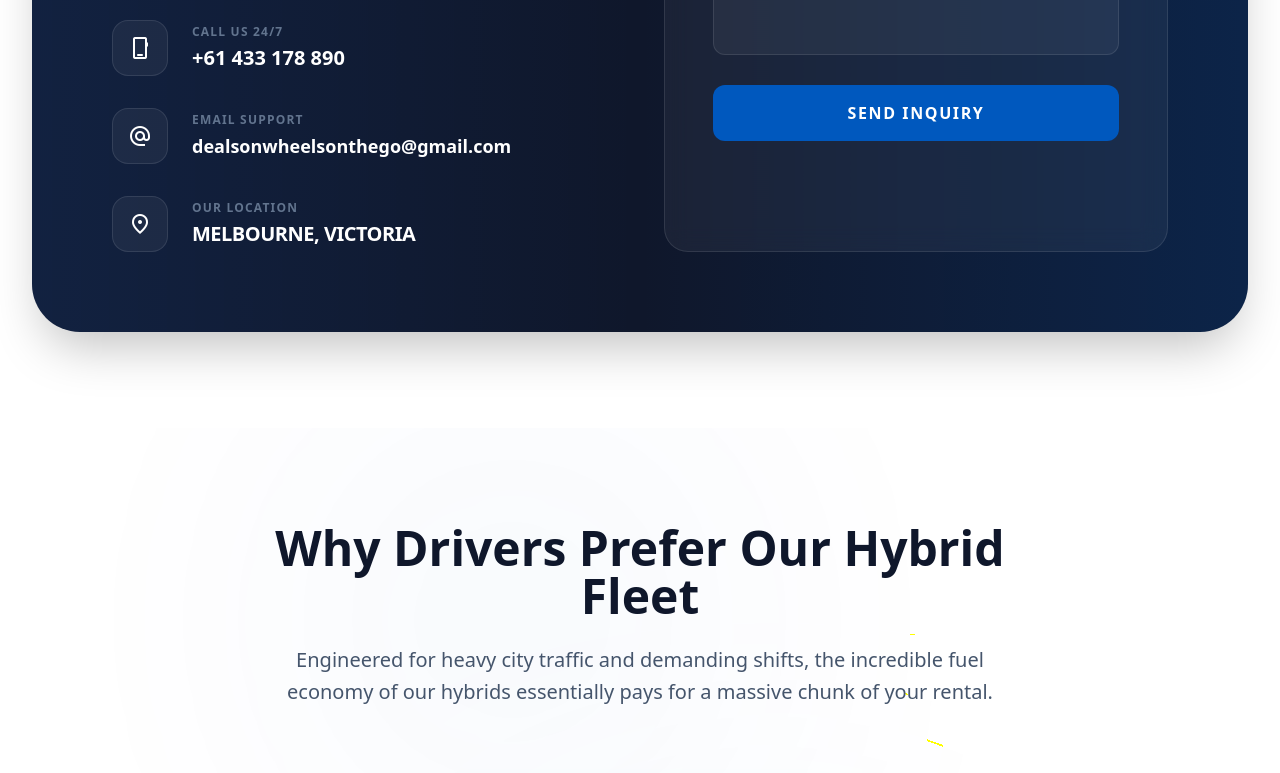
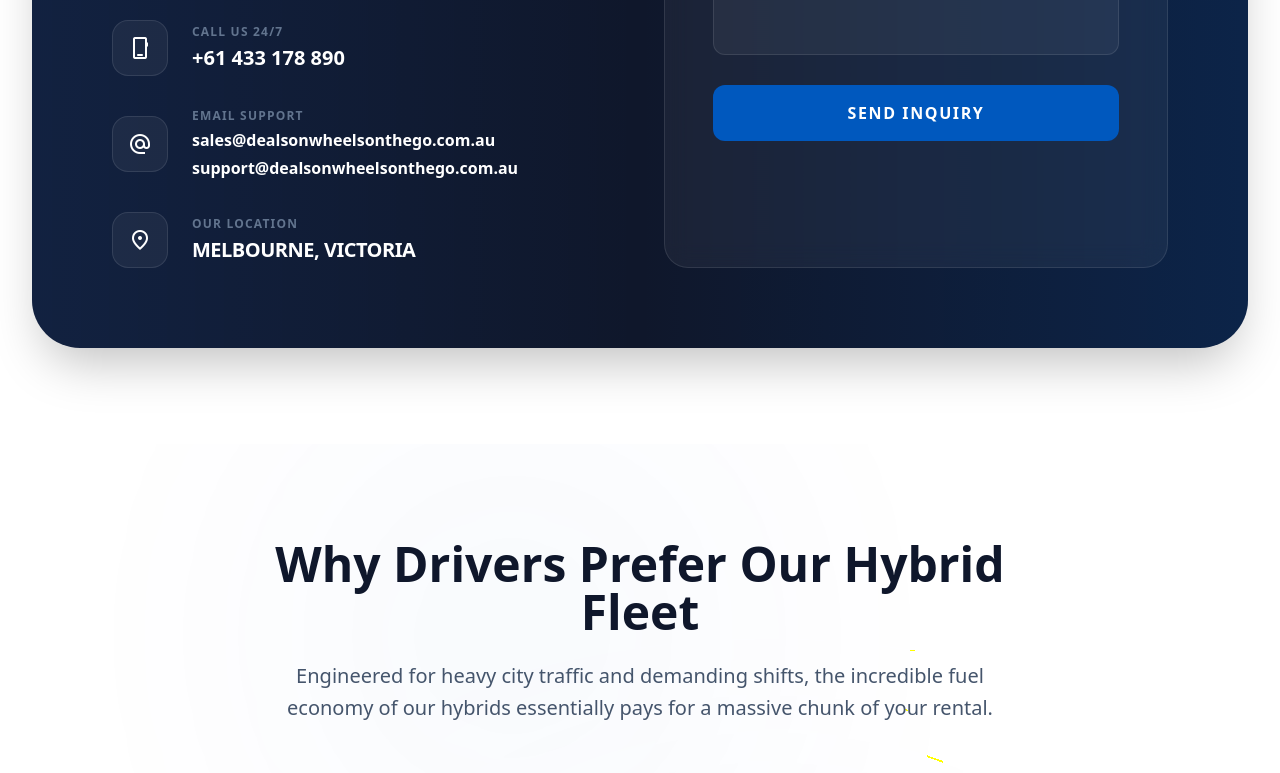
Before and after one commit to XenDevHub/deals-on-wheels, a Next.js app: page / in a window 1280 px wide. Shown: the part 5560-6333 px from the top of the page. Built offline with nearby package versions, Linux system fonts and the light colour scheme; no server answers; the database is empty.

Commit message:
support email added

```diff
--- a/src/app/about/page.jsx
+++ b/src/app/about/page.jsx
@@ -69,7 +69,10 @@ export default function AboutPage() {
                 <span className="material-symbols-outlined text-3xl">mail</span>
               </div>
               <h3 className="text-sm font-bold uppercase tracking-widest text-slate-400 mb-2">Our Email</h3>
-              <a href="mailto:dealsonwheelsonthego@gmail.com" className="text-sm font-bold text-slate-900 break-all">dealsonwheelsonthego@gmail.com</a>
+              <div className="flex flex-col gap-2">
+                <a href="mailto:sales@dealsonwheelsonthego.com.au" className="text-sm font-bold text-slate-900">sales@dealsonwheelsonthego.com.au</a>
+                <a href="mailto:support@dealsonwheelsonthego.com.au" className="text-sm font-bold text-slate-900">support@dealsonwheelsonthego.com.au</a>
+              </div>
             </div>
             <div className="bg-white p-10 rounded-[2rem] shadow-xl shadow-slate-200/50 border border-slate-100 flex flex-col items-center text-center group hover:-translate-y-2 transition-all duration-300">
               <div className="w-16 h-16 rounded-2xl bg-primary/10 flex items-center justify-center mb-6 group-hover:bg-primary group-hover:text-white transition-colors">
--- a/src/app/privacy/page.jsx
+++ b/src/app/privacy/page.jsx
@@ -54,7 +54,8 @@ export default function PrivacyPolicy() {
             <h2 className="text-2xl font-bold text-slate-900 mb-4 font-display italic">Contact Us</h2>
             <p>If there are any questions regarding this privacy policy, you may contact us at:</p>
             <div className="mt-4 text-slate-900 font-bold">
-              <p>Email: dealsonwheelsonthego@gmail.com</p>
+              <p>Email: sales@dealsonwheelsonthego.com.au</p>
+              <p>Email: support@dealsonwheelsonthego.com.au</p>
               <p>Phone: +61 433 178 890</p>
             </div>
           </section>
--- a/src/app/terms/page.jsx
+++ b/src/app/terms/page.jsx
@@ -54,7 +54,8 @@ export default function TermsOfService() {
             <h2 className="text-2xl font-bold text-slate-900 mb-4 font-display italic">Governing Law</h2>
             <p>These terms are governed by the laws of Victoria, Australia. Any disputes will be subject to the exclusive jurisdiction of the courts in Melbourne.</p>
             <div className="mt-4 text-slate-900 font-bold">
-              <p>Email: dealsonwheelsonthego@gmail.com</p>
+              <p>Email: sales@dealsonwheelsonthego.com.au</p>
+              <p>Email: support@dealsonwheelsonthego.com.au</p>
               <p>Phone: +61 433 178 890</p>
             </div>
           </section>
--- a/src/components/ContactSection.jsx
+++ b/src/components/ContactSection.jsx
@@ -59,7 +59,10 @@ export default function ContactSection() {
                   </div>
                   <div>
                     <p className="text-[10px] sm:text-xs font-bold uppercase tracking-widest text-slate-500 mb-1">Email Support</p>
-                    <a href="mailto:dealsonwheelsonthego@gmail.com" className="text-base sm:text-lg font-display font-bold text-white hover:text-primary transition-colors break-all">dealsonwheelsonthego@gmail.com</a>
+                    <div className="flex flex-col gap-1">
+                      <a href="mailto:sales@dealsonwheelsonthego.com.au" className="text-sm sm:text-base font-display font-bold text-white hover:text-primary transition-colors">sales@dealsonwheelsonthego.com.au</a>
+                      <a href="mailto:support@dealsonwheelsonthego.com.au" className="text-sm sm:text-base font-display font-bold text-white hover:text-primary transition-colors">support@dealsonwheelsonthego.com.au</a>
+                    </div>
                   </div>
                 </div>
 
--- a/src/components/Footer.jsx
+++ b/src/components/Footer.jsx
@@ -41,7 +41,7 @@ export default function Footer() {
           {/* Contact Column */}
           <div className="lg:col-span-6 space-y-8">
             <h4 className="text-white font-bold uppercase tracking-widest text-sm">Get In Touch</h4>
-            <div className="grid grid-cols-1 md:grid-cols-2 gap-8">
+            <div className="grid grid-cols-1 md:grid-cols-[1fr_1.4fr] gap-8">
               <div className="flex gap-4">
                 <div className="w-12 h-12 rounded-2xl bg-white/5 flex items-center justify-center flex-shrink-0 border border-white/10">
                   <span className="material-symbols-outlined text-primary">phone_iphone</span>
@@ -57,7 +57,10 @@ export default function Footer() {
                 </div>
                 <div>
                   <p className="text-white font-bold text-sm uppercase tracking-wider mb-1">Our Email</p>
-                  <a href="mailto:dealsonwheelsonthego@gmail.com" className="text-[15px] hover:text-primary transition-colors break-all">dealsonwheelsonthego@gmail.com</a>
+                  <div className="flex flex-col gap-1">
+                    <a href="mailto:sales@dealsonwheelsonthego.com.au" className="text-[14px] hover:text-primary transition-colors">sales@dealsonwheelsonthego.com.au</a>
+                    <a href="mailto:support@dealsonwheelsonthego.com.au" className="text-[14px] hover:text-primary transition-colors">support@dealsonwheelsonthego.com.au</a>
+                  </div>
                 </div>
               </div>
               <div className="flex gap-4 md:col-span-2">
```
